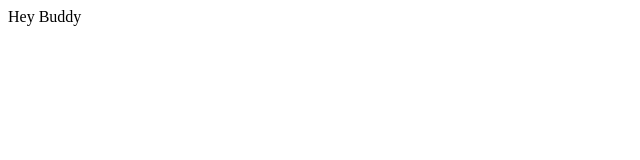
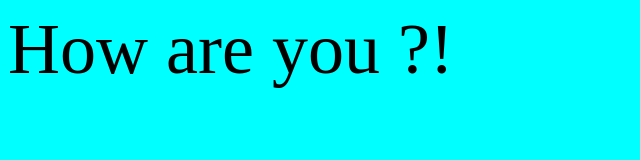
Before and after one commit to liolev/git101, a plain HTML site: page index.html in a window 1280 px wide. Shown: the whole page, without its empty margins (0-640 px from the left). Drawn offline with Linux system fonts and the light colour scheme.

Commit message:
Changed background colour. Made text larger

```diff
--- a/index.html
+++ b/index.html
@@ -2,8 +2,9 @@
 <html>
 <head>
   <title> MY REALLY COOL WEBSITE WOW</title>
+  <link rel="stylesheet" type="text/css" href="style.css">
 </head>
 <body>
-  Hey Buddy
+  How are you ?!
 </body>
 </html>
--- a/style.css
+++ b/style.css
@@ -1,3 +1,5 @@
 body {
-  background: black;
+  background: cyan;
+  color: black;
+  font-size: 72px;
 }
```
